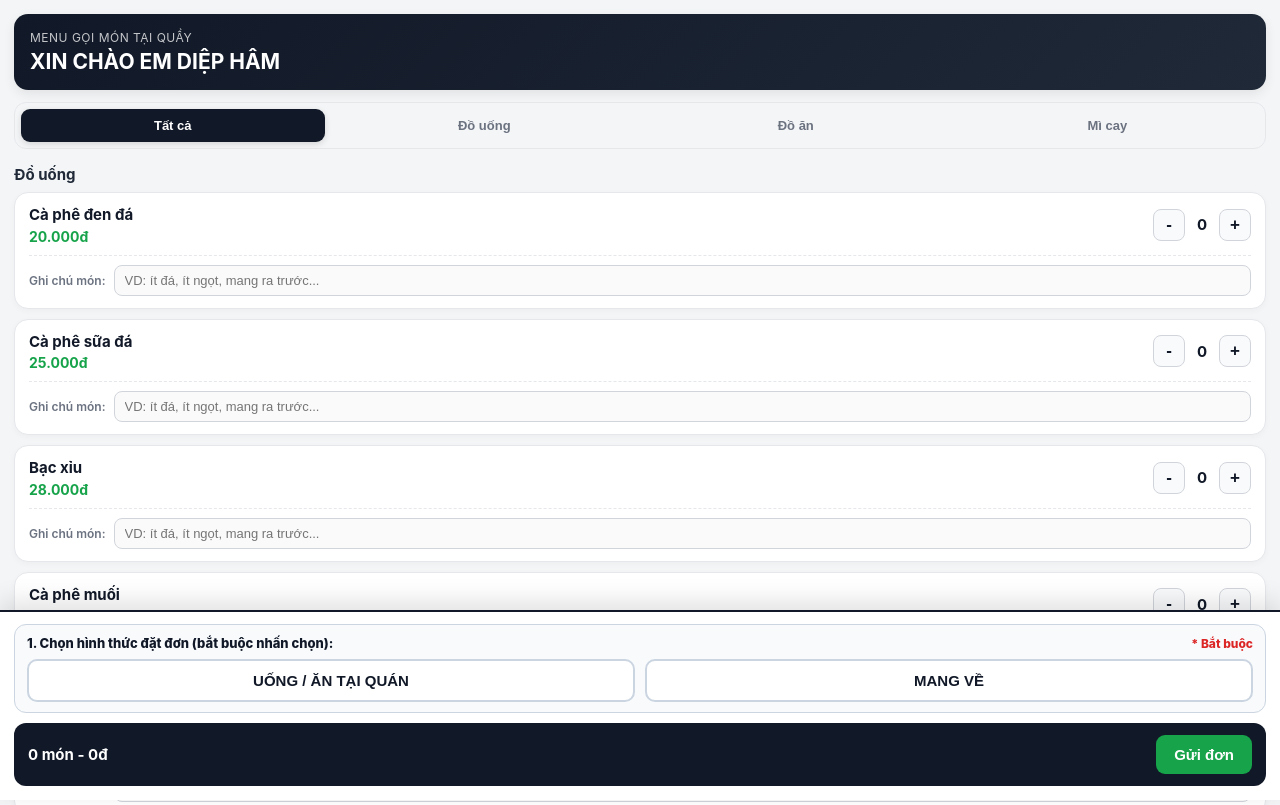
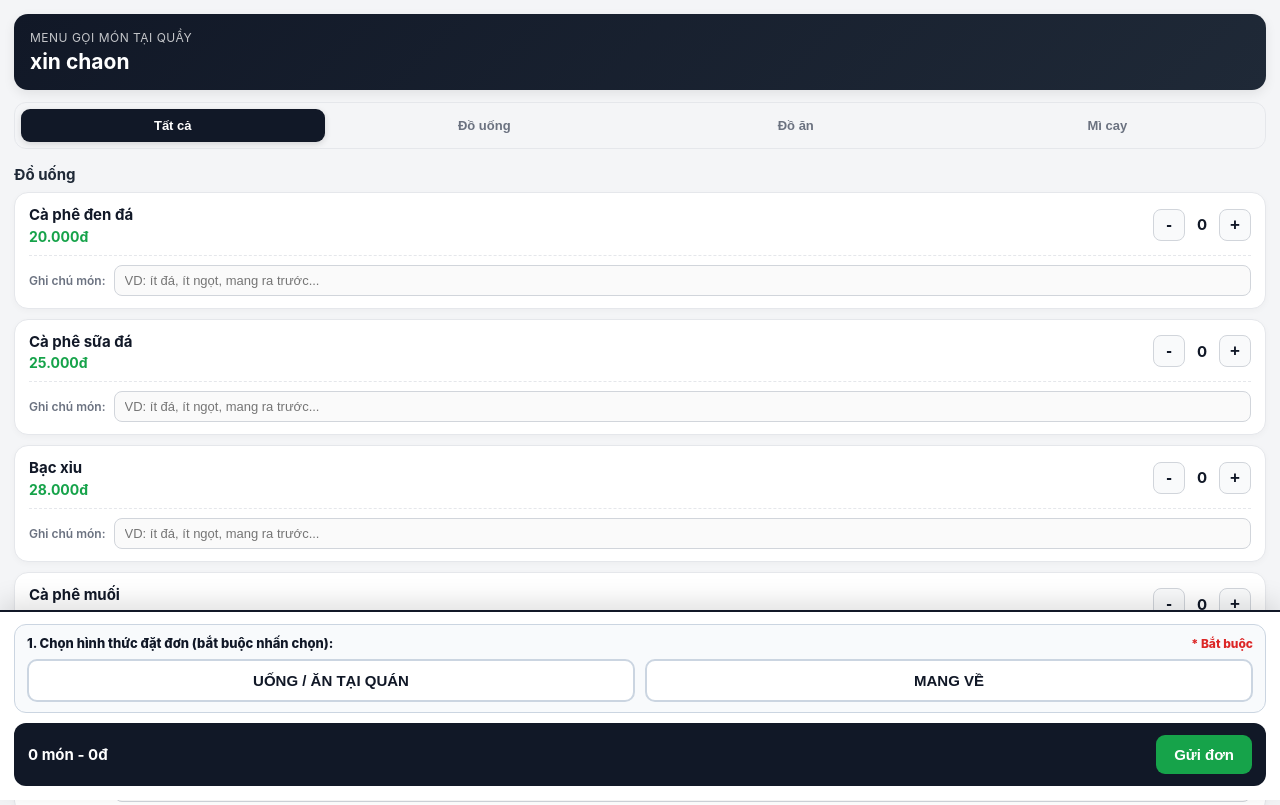
Before and after one commit to nghia-cpu/mohinhbanhang, a plain HTML site: page index.html in a window 1280 px wide. Shown: the top 805 px of the page. Drawn offline with Linux system fonts and the light colour scheme.

Commit message:
Update index.html

```diff
--- a/index.html
+++ b/index.html
@@ -477,7 +477,7 @@
     window.syncTableTitle = function() {
       const titleEl = document.getElementById("table-title");
       if (!selectedMode) {
-        titleEl.innerText = "XIN CHÀO EM DIỆP HÂM";
+        titleEl.innerText = "xin chaon";
         return;
       }
       if (selectedMode === "takeaway") {
```
